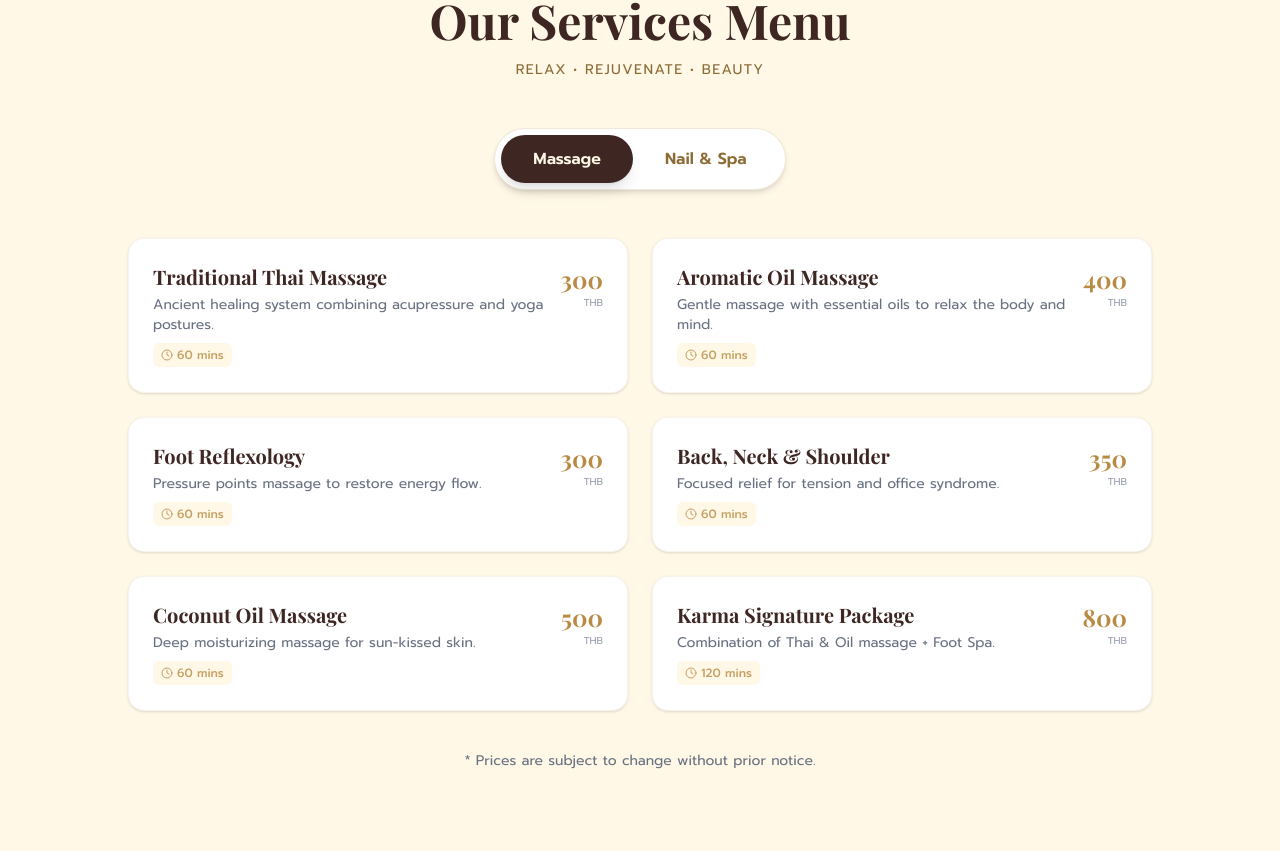
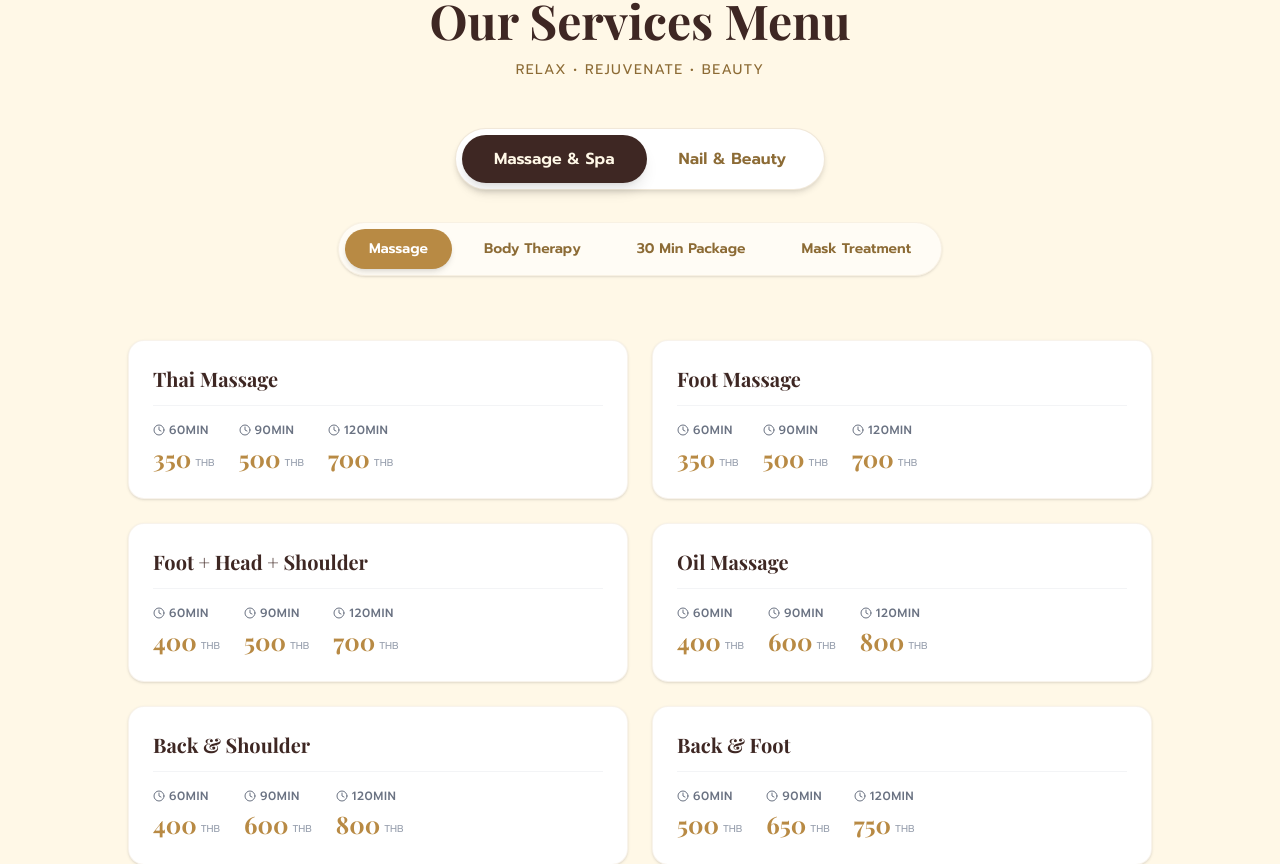
Before and after one commit to sahatwatz/karma-web-app, a Next.js app: page / in a window 1280 px wide. Shown: the part 1020-1884 px from the top of the page. Built offline with nearby package versions, Linux system fonts and the light colour scheme; a web font is replaced by a local one.

Commit message:
feat: implement landing page with navigation, hero section, and menu data structure

```diff
--- a/src/app/page.tsx
+++ b/src/app/page.tsx
@@ -13,97 +13,83 @@ import {
   ArrowRight,
 } from "lucide-react";
 
-// --- Mock Data: Massage Menu ---
-const massageMenu = [
-  {
-    id: 1,
-    name: "Traditional Thai Massage",
-    desc: "Ancient healing system combining acupressure and yoga postures.",
-    price: "300",
-    duration: "60 mins",
-  },
-  {
-    id: 2,
-    name: "Aromatic Oil Massage",
-    desc: "Gentle massage with essential oils to relax the body and mind.",
-    price: "400",
-    duration: "60 mins",
-  },
-  {
-    id: 3,
-    name: "Foot Reflexology",
-    desc: "Pressure points massage to restore energy flow.",
-    price: "300",
-    duration: "60 mins",
-  },
-  {
-    id: 4,
-    name: "Back, Neck & Shoulder",
-    desc: "Focused relief for tension and office syndrome.",
-    price: "350",
-    duration: "60 mins",
-  },
-  {
-    id: 5,
-    name: "Coconut Oil Massage",
-    desc: "Deep moisturizing massage for sun-kissed skin.",
-    price: "500",
-    duration: "60 mins",
-  },
-  {
-    id: 6,
-    name: "Karma Signature Package",
-    desc: "Combination of Thai & Oil massage + Foot Spa.",
-    price: "800",
-    duration: "120 mins",
-  },
-];
-
-// --- Mock Data: Nail Menu ---
-const nailMenu = [
-  {
-    id: 1,
-    name: "Classic Manicure",
-    desc: "Cuticle care, shape, buff and polish.",
-    price: "250",
-    duration: "45 mins",
-  },
-  {
-    id: 2,
-    name: "Gel Polish Hands",
-    desc: "Long-lasting premium gel color application.",
-    price: "400",
-    duration: "60 mins",
-  },
-  {
-    id: 3,
-    name: "Gel Polish Feet",
-    desc: "Long-lasting premium gel color for toes.",
-    price: "450",
-    duration: "60 mins",
-  },
-  {
-    id: 4,
-    name: "Spa Pedicure",
-    desc: "Scrub, mask, massage and heel care.",
-    price: "500",
-    duration: "75 mins",
-  },
-  {
-    id: 5,
-    name: "Acrylic Extensions",
-    desc: "Full set extensions with natural finish.",
-    price: "1,200",
-    duration: "90 mins",
-  },
-  {
-    id: 6,
-    name: "Nail Art Design",
-    desc: "Custom designs, glitter, ombre (per finger).",
-    price: "50+",
-    duration: "Var",
-  },
-];
+// --- Menu Data ---
+const menuData = {
+  massage: [
+    { name: "Thai Massage", prices: [{ d: "60min", p: "350" }, { d: "90min", p: "500" }, { d: "120min", p: "700" }] },
+    { name: "Foot Massage", prices: [{ d: "60min", p: "350" }, { d: "90min", p: "500" }, { d: "120min", p: "700" }] },
+    { name: "Foot + Head + Shoulder", prices: [{ d: "60min", p: "400" }, { d: "90min", p: "500" }, { d: "120min", p: "700" }] },
+    { name: "Oil Massage", prices: [{ d: "60min", p: "400" }, { d: "90min", p: "600" }, { d: "120min", p: "800" }] },
+    { name: "Back & Shoulder", prices: [{ d: "60min", p: "400" }, { d: "90min", p: "600" }, { d: "120min", p: "800" }] },
+    { name: "Back & Foot", prices: [{ d: "60min", p: "500" }, { d: "90min", p: "650" }, { d: "120min", p: "750" }] },
+    { name: "Thai & Oil", prices: [{ d: "60min", p: "500" }, { d: "90min", p: "650" }, { d: "120min", p: "750" }] },
+    { name: "Thai & Foot", prices: [{ d: "90min", p: "550" }, { d: "120min", p: "700" }] },
+    { name: "Aroma Oil Massage", prices: [{ d: "60min", p: "500" }, { d: "90min", p: "750" }] },
+    { name: "Coconut Oil Massage", prices: [{ d: "60min", p: "500" }, { d: "90min", p: "750" }] },
+    { name: "Aloe Vera Massage", prices: [{ d: "60min", p: "600" }, { d: "90min", p: "900" }] },
+    { name: "Sport massage", prices: [{ d: "60min", p: "600" }, { d: "90min", p: "900" }] },
+    { name: "Hot Oil Massage", prices: [{ d: "60min", p: "800" }] },
+    { name: "Olive Oil Massage", prices: [{ d: "60min", p: "800" }] },
+    { name: "Pure Gold Oil Massage", prices: [{ d: "60min", p: "800" }] },
+    { name: "Milky Cream Massage", prices: [{ d: "60min", p: "700" }] },
+    { name: "Candle Massage", prices: [{ d: "60min", p: "800" }] },
+  ],
+  bodyTherapy: [
+    { name: "Hot Stone Massage With Oil", prices: [{ d: "60min", p: "900" }, { d: "90min", p: "1,000" }] },
+    { name: "Hot Compress + Oil Massage", prices: [{ d: "90min", p: "700" }, { d: "120min", p: "900" }] },
+    { name: "Hot Compress + Thai Massage", prices: [{ d: "90min", p: "650" }, { d: "120min", p: "850" }] },
+    { name: "Body Wrap + Oil Massage", prices: [{ d: "90min", p: "800" }, { d: "120min", p: "1,000" }] },
+  ],
+  packages: [
+    { name: "Foot Massage", prices: [{ d: "30min", p: "250" }] },
+    { name: "Head + Shoulder", prices: [{ d: "30min", p: "250" }] },
+    { name: "Hand + Shoulder", prices: [{ d: "30min", p: "250" }] },
+    { name: "Ear Spa", prices: [{ d: "30min", p: "300" }] },
+  ],
+  maskTreatment: [
+    { name: "Gold Mask", prices: [{ d: "3 Steps", p: "300" }] },
+    { name: "Jelly Mask", prices: [{ d: "3 Steps", p: "300" }] },
+    { name: "Collagn+Vitaminc Mask", prices: [{ d: "3 Steps", p: "300" }] },
+    { name: "Cocumbre Mask", prices: [{ d: "3 Steps", p: "250" }] },
+    { name: "Aloe Vera Mask", prices: [{ d: "3 Steps", p: "250" }] },
+    { name: "Facial Massage", prices: [{ d: "3 Steps", p: "300" }] },
+  ],
+  maintenance: [
+    { name: "Standard Manicure", prices: [{ d: "Service", p: "200" }] },
+    { name: "Standard Pedicure", prices: [{ d: "Service", p: "300" }] },
+    { name: "Deep Foot Scrub", prices: [{ d: "Service", p: "300" }] },
+  ],
+  nailSpa: [
+    { name: "Organic Spa & Treatment", prices: [{ d: "Hand", p: "500" }, { d: "Foot", p: "790" }] },
+    { name: "Paraffin Treatment & Therapy", prices: [{ d: "Hand", p: "500" }, { d: "Foot", p: "790" }] },
+  ],
+  nailExtension: [
+    { name: "Gel Extension", prices: [{ d: "Service", p: "1,500" }] },
+    { name: "Pvc Extension", prices: [{ d: "Service", p: "500" }] },
+    { name: "Gel Fill", prices: [{ d: "Service", p: "800" }] },
+    { name: "Gel Fix", prices: [{ d: "Per nail", p: "150" }] },
+    { name: "Gel/acrylic Removal", prices: [{ d: "Removal", p: "400" }] },
+    { name: "Pvc Removal", prices: [{ d: "Removal", p: "200" }] },
+  ],
+  nailColor: [
+    { name: "Gel Polish Hand Or Foot", prices: [{ d: "Color", p: "350" }] },
+    { name: "Gel Polish Cat Eye", prices: [{ d: "Color", p: "500" }] },
+    { name: "Classic Polish Hand Or Foot", prices: [{ d: "Color", p: "200" }] },
+    { name: "Vitamin Nail", prices: [{ d: "Treatment", p: "50" }] },
+    { name: "Gel Polish Fix", prices: [{ d: "Per nail", p: "50" }] },
+    { name: "Gel Builder", prices: [{ d: "Builder", p: "200" }] },
+    { name: "Gel Polish Removal", prices: [{ d: "Removal", p: "100" }] },
+    { name: "Extra Thick Gel Base Removal", prices: [{ d: "Removal", p: "200" }] },
+  ],
+  nailArt: [
+    { name: "French Nail", prices: [{ d: "Art", p: "300" }] },
+    { name: "Ombre", prices: [{ d: "Art", p: "300" }] },
+    { name: "Chrome", prices: [{ d: "Art", p: "200" }] },
+    { name: "Art (Start)", prices: [{ d: "Per nail", p: "50" }] },
+    { name: "Sticker (Start)", prices: [{ d: "Per nail", p: "20" }] },
+    { name: "Stone / Accessories (Start)", prices: [{ d: "Per nail", p: "50" }] },
+  ]
+};
 
 // --- Components ---
 
@@ -234,8 +220,32 @@ const Hero = () => {
 };
 
 // --- MENU SECTION COMPONENT ---
+type MainCategory = "massage" | "nail";
+
+type MassageCategory = "massage" | "bodyTherapy" | "packages" | "maskTreatment";
+type NailCategory = "maintenance" | "nailSpa" | "nailExtension" | "nailColor" | "nailArt";
+
 const MenuSection = () => {
-  const [activeTab, setActiveTab] = useState<"massage" | "nail">("massage");
+  const [mainCategory, setMainCategory] = useState<MainCategory>("massage");
+  const [massageTab, setMassageTab] = useState<MassageCategory>("massage");
+  const [nailTab, setNailTab] = useState<NailCategory>("maintenance");
+
+  const massageTabs: { id: MassageCategory; label: string }[] = [
+    { id: "massage", label: "Massage" },
+    { id: "bodyTherapy", label: "Body Therapy" },
+    { id: "packages", label: "30 Min Package" },
+    { id: "maskTreatment", label: "Mask Treatment" },
+  ];
+
+  const nailTabs: { id: NailCategory; label: string }[] = [
+    { id: "maintenance", label: "Maintenance" },
+    { id: "nailSpa", label: "Spa & Treatment" },
+    { id: "nailExtension", label: "Extension" },
+    { id: "nailColor", label: "Nail Color" },
+    { id: "nailArt", label: "Nail Art" },
+  ];
+
+  const currentData = mainCategory === "massage" ? menuData[massageTab] : menuData[nailTab];
 
   return (
     <section id="menu" className="relative bg-[#FFF8E7] px-4 py-20">
@@ -250,51 +260,91 @@ const MenuSection = () => {
           </p>
         </div>
 
-        {/* Tab Switcher */}
-        <div className="mb-12 flex justify-center">
+        {/* Main Category Switcher */}
+        <div className="mb-8 flex justify-center">
           <div className="inline-flex rounded-full border border-[#B88A44]/20 bg-white p-1.5 shadow-md">
             <button
-              onClick={() => setActiveTab("massage")}
-              className={`rounded-full px-8 py-3 font-bold transition-all duration-300 ${activeTab === "massage"
+              onClick={() => setMainCategory("massage")}
+              className={`rounded-full px-8 py-3 font-bold transition-all duration-300 ${
+                mainCategory === "massage"
                   ? "bg-[#3E2723] text-[#FFF8E7] shadow-lg"
                   : "text-[#8C6B35] hover:bg-[#FFF8E7]"
               }`}
             >
-              Massage
+              Massage & Spa
             </button>
             <button
-              onClick={() => setActiveTab("nail")}
-              className={`rounded-full px-8 py-3 font-bold transition-all duration-300 ${activeTab === "nail"
+              onClick={() => setMainCategory("nail")}
+              className={`rounded-full px-8 py-3 font-bold transition-all duration-300 ${
+                mainCategory === "nail"
                   ? "bg-[#3E2723] text-[#FFF8E7] shadow-lg"
                   : "text-[#8C6B35] hover:bg-[#FFF8E7]"
               }`}
             >
-              Nail & Spa
+              Nail & Beauty
             </button>
+          </div>
+        </div>
+
+        {/* Sub Category Switcher */}
+        <div className="mb-12 flex w-full justify-start overflow-x-auto px-4 pb-4 md:justify-center">
+          <div className="inline-flex shrink-0 flex-nowrap gap-2 rounded-full border border-[#B88A44]/10 bg-white/60 p-1.5 shadow-sm whitespace-nowrap">
+            {mainCategory === "massage"
+              ? massageTabs.map((tab) => (
+                  <button
+                    key={tab.id}
+                    onClick={() => setMassageTab(tab.id)}
+                    className={`rounded-full px-6 py-2.5 text-sm font-bold transition-all duration-300 ${
+                      massageTab === tab.id
+                        ? "bg-[#B88A44] text-white shadow-md"
+                        : "text-[#8C6B35] hover:bg-[#FFF8E7]"
+                    }`}
+                  >
+                    {tab.label}
+                  </button>
+                ))
+              : nailTabs.map((tab) => (
+                  <button
+                    key={tab.id}
+                    onClick={() => setNailTab(tab.id)}
+                    className={`rounded-full px-6 py-2.5 text-sm font-bold transition-all duration-300 ${
+                      nailTab === tab.id
+                        ? "bg-[#B88A44] text-white shadow-md"
+                        : "text-[#8C6B35] hover:bg-[#FFF8E7]"
+                    }`}
+                  >
+                    {tab.label}
+                  </button>
+                ))}
           </div>
         </div>
 
         {/* Menu Content */}
         <div className="animate-in fade-in slide-in-from-bottom-4 grid grid-cols-1 gap-6 duration-500 md:grid-cols-2">
-          {(activeTab === "massage" ? massageMenu : nailMenu).map((item) => (
+          {currentData.map((item, idx) => (
             <div
-              key={item.id}
-              className="group flex items-start justify-between rounded-2xl border border-[#B88A44]/10 bg-white p-6 shadow-sm transition-all hover:shadow-xl"
+              key={idx}
+              className="group flex flex-col justify-between rounded-2xl border border-[#B88A44]/10 bg-white p-6 shadow-sm transition-all hover:shadow-xl"
             >
-              <div>
+              <div className="mb-4 border-b border-gray-100 pb-3">
                 <h4 className="font-serif text-xl font-bold text-[#3E2723] transition-colors group-hover:text-[#B88A44]">
                   {item.name}
                 </h4>
-                <p className="mt-1 mb-2 text-sm text-gray-500">{item.desc}</p>
-                <span className="inline-flex items-center gap-1 rounded-md bg-[#FFF8E7] px-2 py-1 text-xs font-medium text-[#B88A44]/80">
-                  <Clock size={12} /> {item.duration}
+              </div>
+              <div className="flex flex-wrap gap-x-6 gap-y-4">
+                {item.prices.map((price, pIdx) => (
+                  <div key={pIdx} className="flex flex-col">
+                    <span className="text-xs font-medium text-gray-500 uppercase tracking-wider mb-1 flex items-center gap-1">
+                      <Clock size={12} /> {price.d}
                     </span>
+                    <div className="flex items-end gap-1">
+                      <span className="font-serif text-2xl font-bold text-[#B88A44]">
+                        {price.p}
+                      </span>
+                      <span className="text-[10px] text-gray-400 uppercase mb-1">THB</span>
                     </div>
-              <div className="flex flex-col items-end">
-                <span className="font-serif text-2xl font-bold text-[#B88A44]">
-                  {item.price}
-                </span>
-                <span className="text-[10px] text-gray-400 uppercase">THB</span>
+                  </div>
+                ))}
               </div>
             </div>
           ))}
```
Lines whose indentation alone changed are shown as unchanged.
